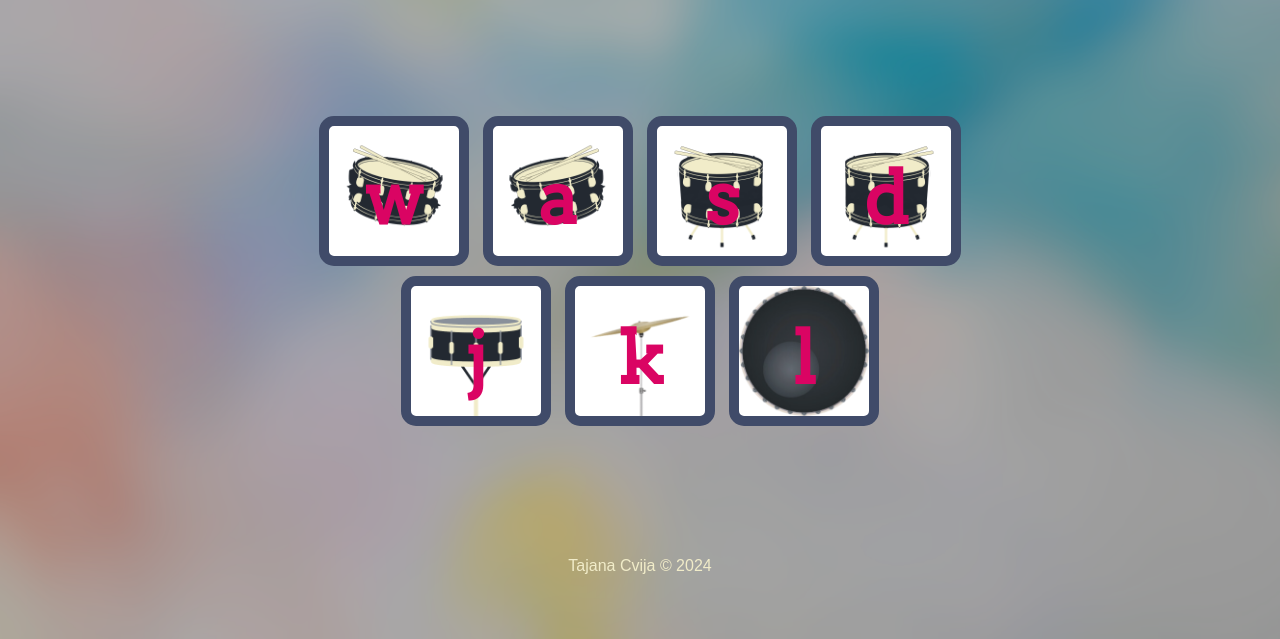
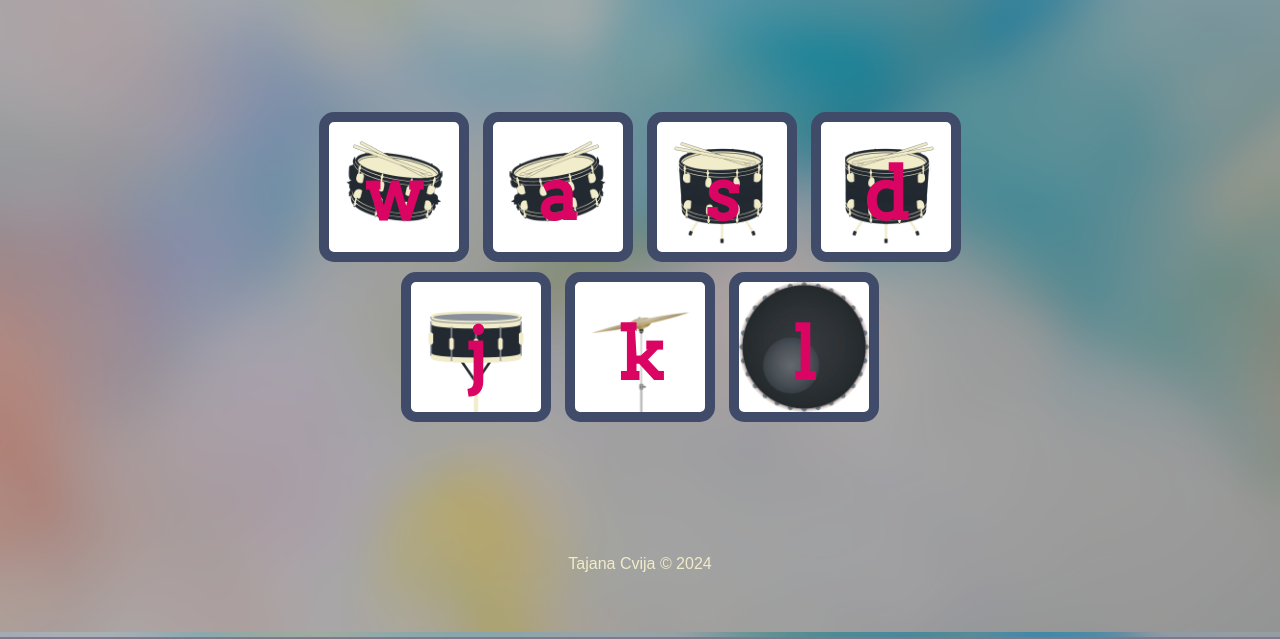
Before and after one commit to tajana-py/drumkit, a plain HTML site: page index.html in a window 1280 px wide. Shown: the part 168-807 px from the top of the page. Drawn offline with Linux system fonts and the light colour scheme.

Commit message:
Update styles.css

```diff
--- a/styles.css
+++ b/styles.css
@@ -1,9 +1,23 @@
+body, html {
+    height: 100%;
+    margin: 0;
+    padding: 0;
+    display: flex;
+    flex-direction: column;
+    justify-content: center;
+}
+
 body {
-  text-align: center;
-  background-color: #85778a;
   background-image: url("./images/background-img-blur-dark.png");
+  background-attachment: fixed;
+  background-position: center center;
   background-repeat: no-repeat;
   background-size: cover;
+  background-color: #85778a;
+}
+
+.content {
+    text-align: center;
 }
 
 h1 {
```
